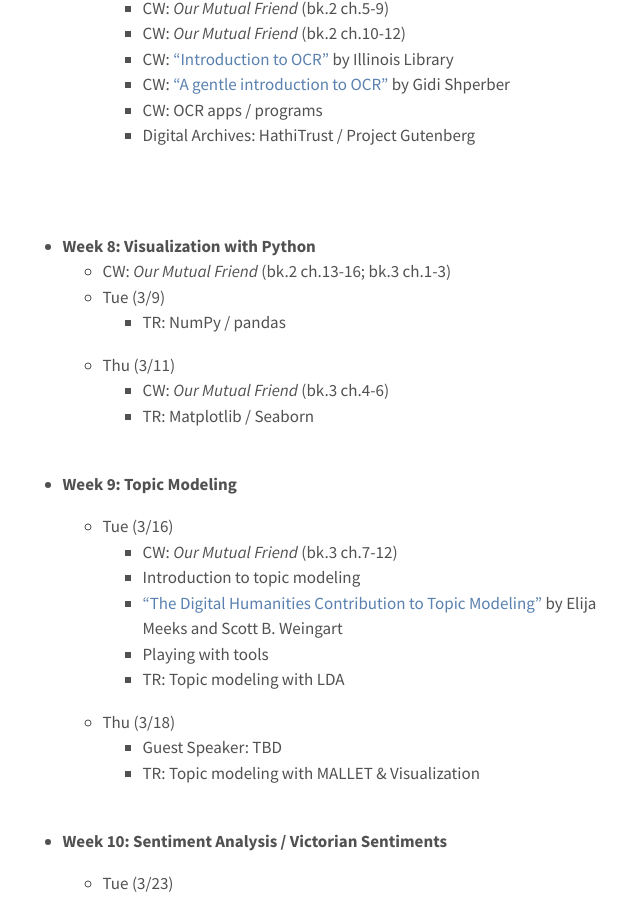
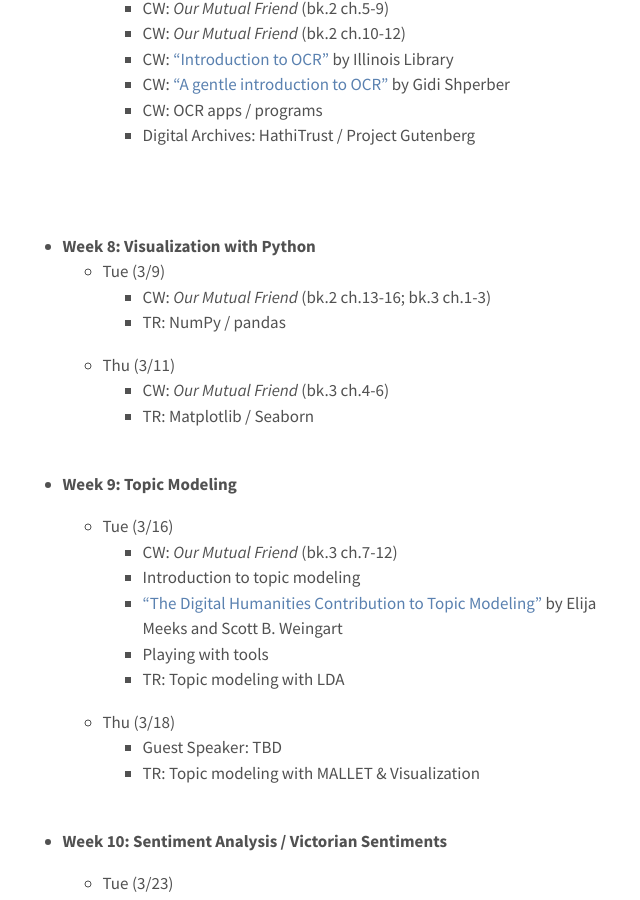
Before and after one commit to elibooklover/ENGL304-Spring2021, a Jekyll site: the page built from syllabus.md, in a window 1280 px wide and 900 px high, scrolled down 8526 px. Shown: the whole window, without its empty margins (320-960 px from the left). Built offline with Jekyll 4.4.1, drawn with Linux system fonts in a browser that asks for light colours.

```diff
--- a/syllabus.md
+++ b/syllabus.md
@@ -222,8 +222,8 @@ The course schedule is subject to changes. <br>
 <br>
 
 * <b>Week 8: Visualization with Python</b>
-  * CW: <i>Our Mutual Friend</i> (bk.2 ch.13-16; bk.3 ch.1-3)
   * Tue (3/9)
+    * CW: <i>Our Mutual Friend</i> (bk.2 ch.13-16; bk.3 ch.1-3)
     *	TR: NumPy / pandas
   * Thu (3/11)
     *	CW: <i>Our Mutual Friend</i> (bk.3 ch.4-6)
```
